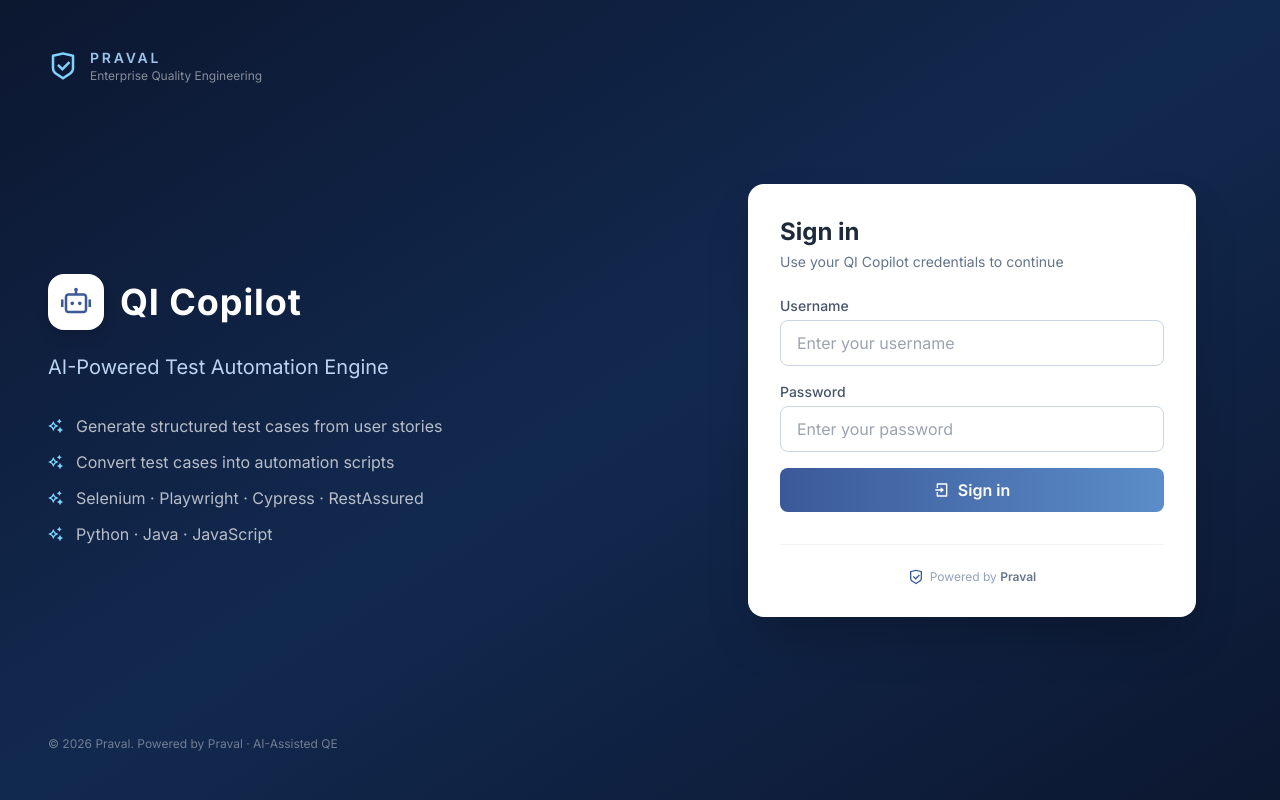
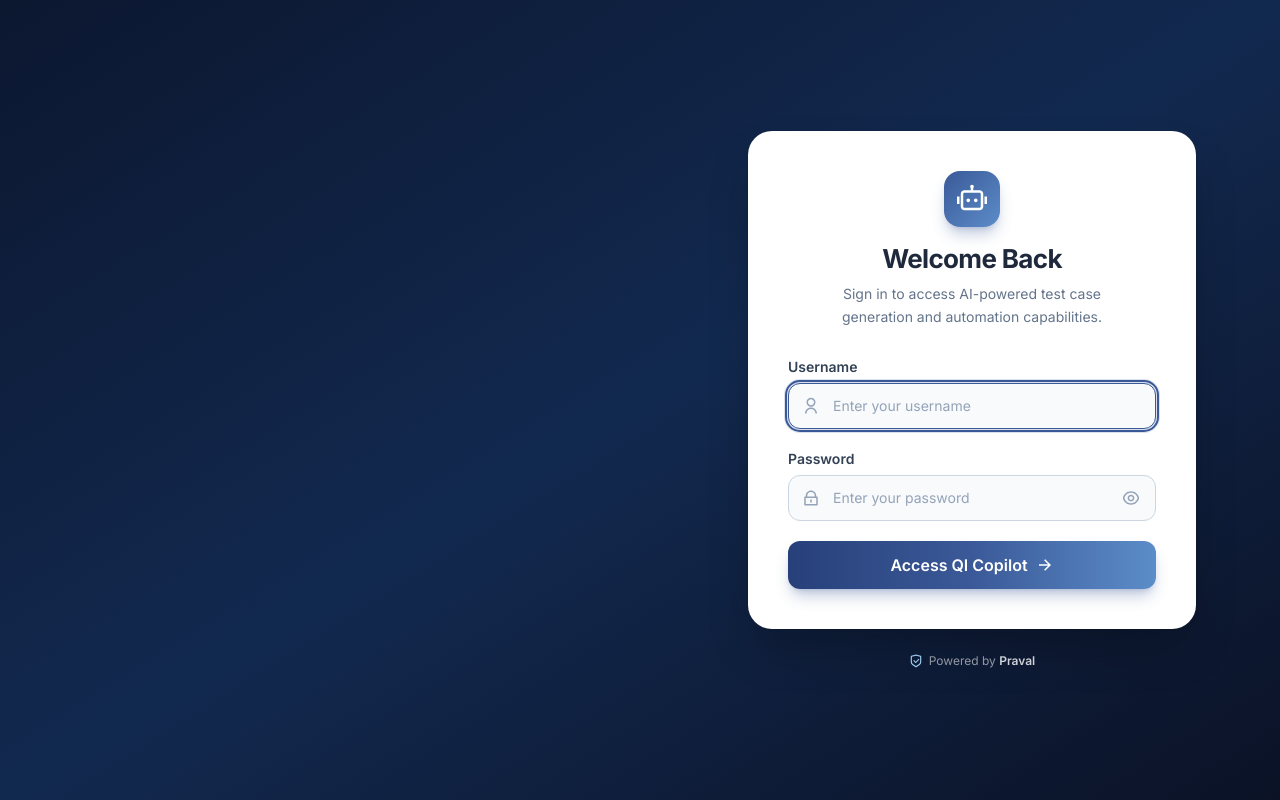
Before and after one commit to vinayk2048/QI-Copilot, a React (Vite) app in the folder frontend/: page / in a window 1280 px wide. Built offline with nearby package versions, Linux system fonts and the light colour scheme; no server answers.

Commit message:
feat: enterprise-grade Praval-branded login page
- Split-screen: product branding + capabilities on left, login card on right

- Icons on fields, show/hide password, gradient CTA with loading state

- Animations, focus rings, a11y + keyboard support, fully responsive

```diff
--- a/frontend/src/index.css
+++ b/frontend/src/index.css
@@ -29,6 +29,66 @@
 }
 ::-webkit-scrollbar-thumb:hover {
   background: #64748b;
+}
+
+/* Login page animations */
+@keyframes fadeInUp {
+  from {
+    opacity: 0;
+    transform: translateY(18px);
+  }
+  to {
+    opacity: 1;
+    transform: translateY(0);
+  }
+}
+
+@keyframes fadeIn {
+  from {
+    opacity: 0;
+  }
+  to {
+    opacity: 1;
+  }
+}
+
+@keyframes floatGlow {
+  0%,
+  100% {
+    transform: translateY(0);
+  }
+  50% {
+    transform: translateY(-8px);
+  }
+}
+
+.animate-fade-in-up {
+  animation: fadeInUp 0.55s ease-out both;
+}
+
+.animate-fade-in {
+  animation: fadeIn 0.7s ease-out both;
+}
+
+.animate-float-glow {
+  animation: floatGlow 6s ease-in-out infinite;
+}
+
+/* Accessible focus (login) */
+.login-focus-ring {
+  transition:
+    border-color 0.15s ease,
+    box-shadow 0.15s ease,
+    background-color 0.15s ease;
+}
+.login-focus-ring:focus {
+  outline: none;
+  border-color: #3b5998;
+  box-shadow: 0 0 0 4px rgba(59, 89, 152, 0.18);
+}
+.login-focus-ring:focus-visible {
+  outline: 2px solid #3b5998;
+  outline-offset: 1px;
 }
 
 /* Panel card styling */
--- a/frontend/src/pages/Login.jsx
+++ b/frontend/src/pages/Login.jsx
@@ -1,18 +1,37 @@
 import React, { useState } from 'react'
 import toast from 'react-hot-toast'
-import { RiRobot2Line, RiShieldCheckLine, RiLoginBoxLine, RiSparkling2Line } from 'react-icons/ri'
+import {
+  RiRobot2Line,
+  RiShieldCheckLine,
+  RiUserLine,
+  RiLockLine,
+  RiEyeLine,
+  RiEyeOffLine,
+  RiCheckboxCircleLine,
+  RiArrowRightLine,
+  RiSparkling2Line,
+} from 'react-icons/ri'
 import { login } from '../services/api'
 import { setToken } from '../auth'
+
+const FEATURES = [
+  'Generate test cases from business requirements',
+  'Create automation scripts instantly using AI',
+  'Support Selenium, Playwright, Cypress, and RestAssured',
+  'Multi-language support: Java, Python, and JavaScript',
+  'Improve QA productivity and reduce manual effort',
+]
 
 export default function Login({ onSuccess }) {
   const [username, setUsername] = useState('')
   const [password, setPassword] = useState('')
+  const [showPassword, setShowPassword] = useState(false)
   const [loading, setLoading] = useState(false)
   const [error, setError] = useState('')
 
   const handleSubmit = async (e) => {
     e.preventDefault()
-    if (!username || !password) {
+    if (!username.trim() || !password) {
       setError('Please enter both username and password.')
       return
     }
@@ -33,90 +52,144 @@
   }
 
   return (
-    <div className="min-h-screen flex bg-gradient-to-br from-[#0c1730] via-[#12294f] to-[#0c1730]">
-      <div className="hidden lg:flex flex-1 flex-col justify-between p-12 text-white">
+    <div className="min-h-screen flex bg-gradient-to-br from-[#0c1730] via-[#12294f] to-[#0b1226]">
+      <div className="hidden lg:flex flex-col flex-1 justify-between p-12 text-white animate-fade-in">
         <div className="flex items-center gap-3">
-          <RiShieldCheckLine className="text-[#7fd3ff] text-3xl" />
+          <div className="w-11 h-11 rounded-xl bg-white/10 border border-white/10 flex items-center justify-center backdrop-blur">
+            <RiShieldCheckLine className="text-[#7fd3ff] text-2xl" />
+          </div>
           <div>
-            <p className="text-sm font-semibold tracking-[0.2em] uppercase text-[#9cc4e8]">Praval</p>
-            <p className="text-xs text-white/50">Enterprise Quality Engineering</p>
+            <p className="text-sm font-semibold tracking-[0.22em] uppercase text-[#bcd9f2]">
+              Praval
+            </p>
+            <p className="text-xs text-white/45">Enterprise Quality Engineering</p>
           </div>
         </div>
 
-        <div>
-          <div className="flex items-center gap-4 mb-6">
-            <div className="w-14 h-14 bg-white rounded-2xl flex items-center justify-center shadow-lg">
-              <RiRobot2Line className="text-[#3b5998] text-3xl" />
+        <div className="max-w-xl">
+          <div className="flex items-center gap-5 mb-8 animate-float-glow">
+            <div className="w-16 h-16 bg-gradient-to-br from-[#4a6fa5] to-[#5b8dc9] rounded-2xl flex items-center justify-center shadow-2xl shadow-[#3b5998]/40">
+              <RiRobot2Line className="text-white text-4xl" />
             </div>
-            <h1 className="text-4xl font-bold tracking-wide">QI Copilot</h1>
+            <h1 className="text-4xl font-bold tracking-tight text-white">
+              QI Copilot
+            </h1>
           </div>
-          <p className="text-xl text-[#bcd4ef] mb-8 leading-snug">
-            AI-Powered Test Automation Engine
+
+          <p className="text-xl font-medium text-[#cfe2f6]">AI-Powered Quality Engineering Platform</p>
+          <p className="mt-3 text-[15px] leading-relaxed text-white/60 max-w-lg">
+            Accelerate software testing with AI-generated test cases, automation scripts,
+            and intelligent quality engineering workflows.
           </p>
-          <ul className="space-y-3 text-white/70">
-            {[
-              'Generate structured test cases from user stories',
-              'Convert test cases into automation scripts',
-              'Selenium · Playwright · Cypress · RestAssured',
-              'Python · Java · JavaScript',
-            ].map((item) => (
-              <li key={item} className="flex items-center gap-3">
-                <RiSparkling2Line className="text-[#7fd3ff]" />
+
+          <ul className="mt-8 space-y-3.5">
+            {FEATURES.map((item) => (
+              <li key={item} className="flex items-start gap-3 text-[15px] text-white/75">
+                <RiCheckboxCircleLine className="mt-0.5 shrink-0 text-[#7fd3ff] text-lg" />
                 {item}
               </li>
             ))}
           </ul>
         </div>
 
-        <p className="text-xs text-white/40">
-          © {new Date().getFullYear()} Praval. Powered by Praval · AI-Assisted QE
+        <div className="flex items-center gap-2 text-white/35 text-xs">
+          <RiSparkling2Line className="text-sm" />
+          <span>AI-Assisted Quality Engineering · © {new Date().getFullYear()} Praval</span>
+        </div>
+      </div>
+
+      <div className="flex-1 flex items-center justify-center p-4 sm:p-6">
+        <div className="w-full max-w-md">
+          <div className="lg:hidden text-center mb-6 animate-fade-in">
+            <div className="inline-flex items-center gap-3">
+              <div className="w-12 h-12 bg-gradient-to-br from-[#4a6fa5] to-[#5b8dc9] rounded-2xl flex items-center justify-center shadow-lg">
+                <RiRobot2Line className="text-white text-2xl" />
+              </div>
+              <span className="text-white text-2xl font-bold tracking-tight">QI Copilot</span>
+            </div>
+          </div>
+
+          <div className="bg-white rounded-3xl shadow-2xl shadow-black/30 ring-1 ring-black/5 px-8 py-9 sm:px-10 sm:py-10 animate-fade-in-up">
+            <div className="flex flex-col items-center text-center mb-7">
+              <div className="w-14 h-14 rounded-2xl bg-gradient-to-br from-[#3b5998] to-[#5b8dc9] flex items-center justify-center shadow-lg shadow-[#3b5998]/30 mb-4">
+                <RiRobot2Line className="text-white text-3xl" />
+              </div>
+              <h2 className="text-2xl sm:text-[26px] font-bold tracking-tight text-slate-800">
+                Welcome Back
+              </h2>
+              <p className="mt-2 text-sm text-slate-500 leading-relaxed max-w-xs">
+                Sign in to access AI-powered test case generation and automation capabilities.
               </p>
             </div>
 
-      <div className="flex-1 flex items-center justify-center p-6">
-        <div className="w-full max-w-md bg-white rounded-2xl shadow-2xl p-8">
-          <div className="lg:hidden flex items-center gap-3 mb-6">
-            <div className="w-10 h-10 bg-[#3b5998] rounded-xl flex items-center justify-center">
-              <RiRobot2Line className="text-white text-xl" />
-            </div>
+            <form onSubmit={handleSubmit} noValidate className="space-y-5">
               <div>
-              <h2 className="text-lg font-bold text-slate-800">QI Copilot</h2>
-              <p className="text-sm text-slate-500">AI-Powered Test Automation</p>
+                <label
+                  htmlFor="username"
+                  className="block text-sm font-semibold text-slate-700 mb-1.5"
+                >
+                  Username
+                </label>
+                <div className="relative">
+                  <RiUserLine
+                    aria-hidden="true"
+                    className="absolute left-3.5 top-1/2 -translate-y-1/2 text-slate-400 text-lg pointer-events-none"
+                  />
+                  <input
+                    id="username"
+                    type="text"
+                    value={username}
+                    onChange={(e) => setUsername(e.target.value)}
+                    onKeyDown={(e) => e.key === 'Enter' && e.currentTarget.form.requestSubmit()}
+                    placeholder="Enter your username"
+                    autoComplete="username"
+                    autoFocus
+                    aria-label="Username"
+                    className="login-focus-ring w-full pl-11 pr-4 py-3 rounded-xl border border-slate-300 bg-slate-50 hover:bg-white text-slate-800 text-sm placeholder:text-slate-400"
+                  />
                 </div>
               </div>
 
-          <h2 className="hidden lg:block text-2xl font-bold text-slate-800 mb-1">Sign in</h2>
-          <p className="text-sm text-slate-500 mb-6">
-            Use your QI Copilot credentials to continue
-          </p>
-
-          <form onSubmit={handleSubmit} className="space-y-4">
               <div>
-              <label className="block text-sm font-medium text-slate-600 mb-1">Username</label>
+                <label
+                  htmlFor="password"
+                  className="block text-sm font-semibold text-slate-700 mb-1.5"
+                >
+                  Password
+                </label>
+                <div className="relative">
+                  <RiLockLine
+                    aria-hidden="true"
+                    className="absolute left-3.5 top-1/2 -translate-y-1/2 text-slate-400 text-lg pointer-events-none"
+                  />
                   <input
-                type="text"
-                value={username}
-                onChange={(e) => setUsername(e.target.value)}
-                autoComplete="username"
-                placeholder="Enter your username"
-                className="w-full px-4 py-2.5 border border-slate-300 rounded-lg focus:outline-none focus:ring-2 focus:ring-[#3b5998] focus:border-transparent"
-              />
-            </div>
-
-            <div>
-              <label className="block text-sm font-medium text-slate-600 mb-1">Password</label>
-              <input
-                type="password"
+                    id="password"
+                    type={showPassword ? 'text' : 'password'}
                     value={password}
                     onChange={(e) => setPassword(e.target.value)}
+                    onKeyDown={(e) => e.key === 'Enter' && e.currentTarget.form.requestSubmit()}
+                    placeholder="Enter your password"
                     autoComplete="current-password"
-                placeholder="Enter your password"
-                className="w-full px-4 py-2.5 border border-slate-300 rounded-lg focus:outline-none focus:ring-2 focus:ring-[#3b5998] focus:border-transparent"
+                    aria-label="Password"
+                    className="login-focus-ring w-full pl-11 pr-11 py-3 rounded-xl border border-slate-300 bg-slate-50 hover:bg-white text-slate-800 text-sm placeholder:text-slate-400"
                   />
+                  <button
+                    type="button"
+                    onClick={() => setShowPassword((v) => !v)}
+                    aria-label={showPassword ? 'Hide password' : 'Show password'}
+                    title={showPassword ? 'Hide password' : 'Show password'}
+                    className="absolute right-3 top-1/2 -translate-y-1/2 text-slate-400 hover:text-[#3b5998] p-1 rounded-md transition-colors login-focus-ring"
+                  >
+                    {showPassword ? <RiEyeOffLine className="text-lg" /> : <RiEyeLine className="text-lg" />}
+                  </button>
+                </div>
               </div>
 
               {error && (
-              <div className="text-sm bg-red-50 text-red-600 border border-red-200 rounded-lg px-3 py-2">
+                <div
+                  role="alert"
+                  className="text-sm bg-red-50 text-red-600 border border-red-200 rounded-xl px-4 py-2.5 animate-fade-in"
+                >
                   {error}
                 </div>
               )}
@@ -124,7 +197,7 @@
               <button
                 type="submit"
                 disabled={loading}
-              className="w-full flex items-center justify-center gap-2 bg-gradient-to-r from-[#3b5998] to-[#5b8dc9] hover:opacity-95 text-white font-semibold py-2.5 rounded-lg transition-all disabled:opacity-60 disabled:cursor-not-allowed"
+                className="w-full flex items-center justify-center gap-2 bg-gradient-to-r from-[#27407a] via-[#3b5998] to-[#5b8dc9] hover:from-[#1f3568] hover:via-[#3b5998] hover:to-[#4a7fc0] text-white font-semibold py-3 rounded-xl shadow-lg shadow-[#3b5998]/30 transition-all duration-200 hover:shadow-xl hover:shadow-[#3b5998]/40 hover:-translate-y-0.5 active:translate-y-0 disabled:opacity-70 disabled:cursor-not-allowed disabled:hover:translate-y-0 login-focus-ring"
               >
                 {loading ? (
                   <>
@@ -133,17 +206,18 @@
                   </>
                 ) : (
                   <>
-                  <RiLoginBoxLine />
-                  Sign in
+                    Access QI Copilot
+                    <RiArrowRightLine aria-hidden="true" className="text-lg" />
                   </>
                 )}
               </button>
             </form>
+          </div>
 
-          <div className="mt-8 pt-6 border-t border-slate-100 flex items-center justify-center gap-1.5">
-            <RiShieldCheckLine className="text-[#3b5998]" />
-            <span className="text-xs text-slate-400">
-              Powered by <span className="font-semibold text-slate-500">Praval</span>
+          <div className="mt-6 flex items-center justify-center gap-1.5 text-center animate-fade-in">
+            <RiShieldCheckLine className="text-[#9cc9ef] text-sm" aria-hidden="true" />
+            <span className="text-xs text-white/55">
+              Powered by <span className="font-semibold text-white/80">Praval</span>
             </span>
           </div>
         </div>
```
Lines whose indentation alone changed are shown as unchanged.
